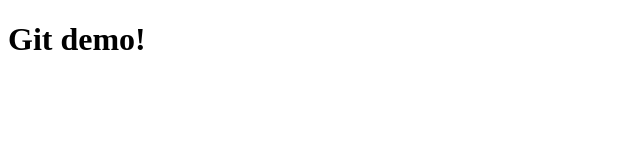
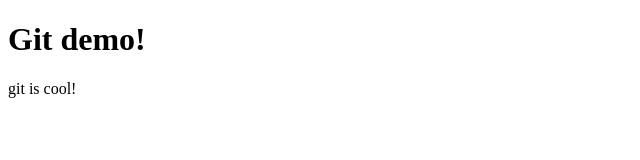
Before and after one commit to coletownerj/sample-project, a plain HTML site: page index.html in a window 1280 px wide. Shown: the full height of the page, 0-640 px from the left. Drawn offline with Linux system fonts and the light colour scheme.

Commit message:
added a p tag

```diff
--- a/index.html
+++ b/index.html
@@ -7,5 +7,6 @@
   </head>
   <body>
     <h1>Git demo!</h1>
+    <p>git is cool!</p>
   </body>
 </html>
```
